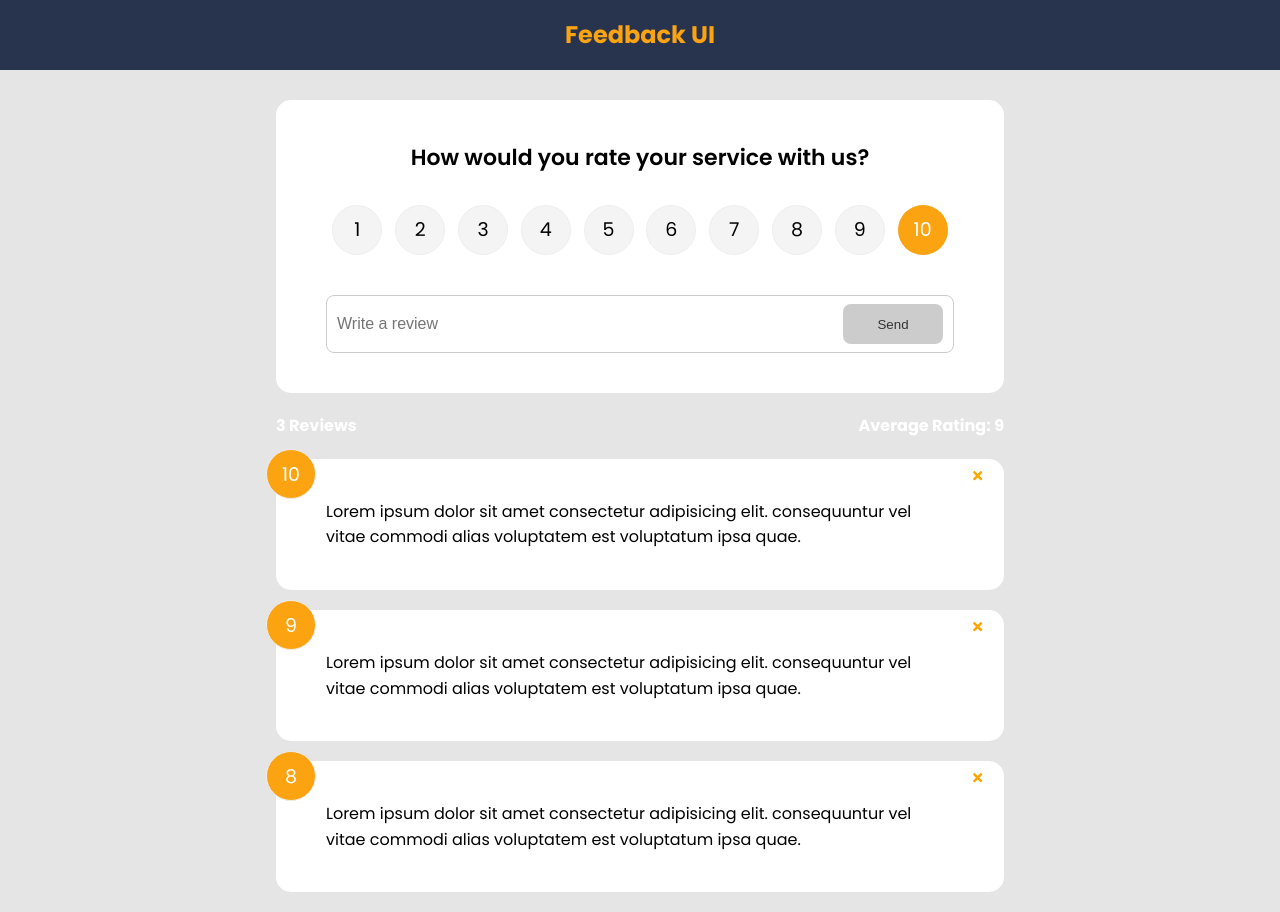
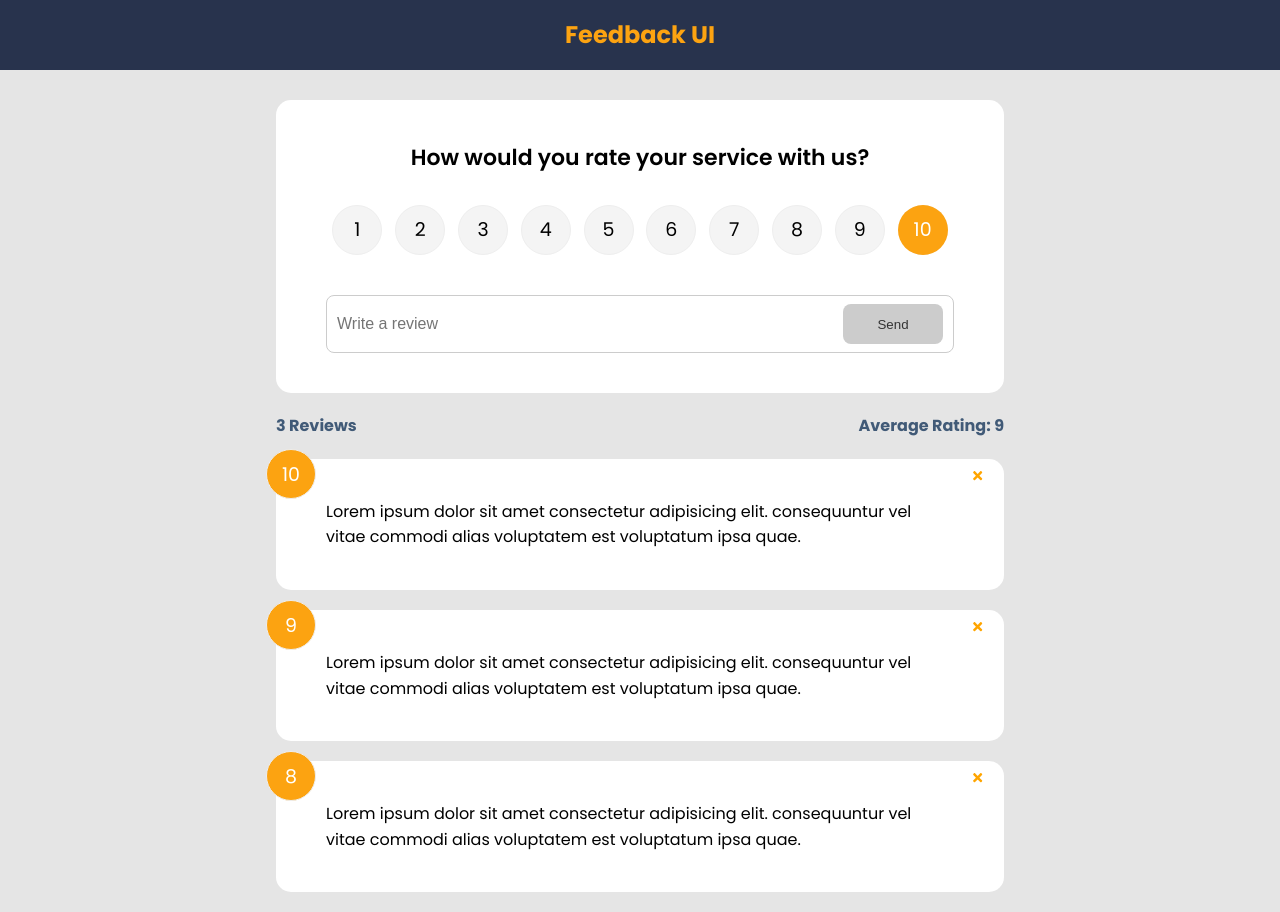
Before and after one commit to NicoleBarranca/Feedback-app, a React (Create React App) app: page / in a window 1280 px wide. Built offline with nearby package versions, Linux system fonts and the light colour scheme.

Commit message:
color change for feedback stats

```diff
--- a/src/index.css
+++ b/src/index.css
@@ -119,7 +119,7 @@ input:focus {
 }
 
 .feedback-stats {
-  color: #fff;
+  color: #415a77;
   display: flex;
   justify-content: space-between;
   align-items: center;
```
